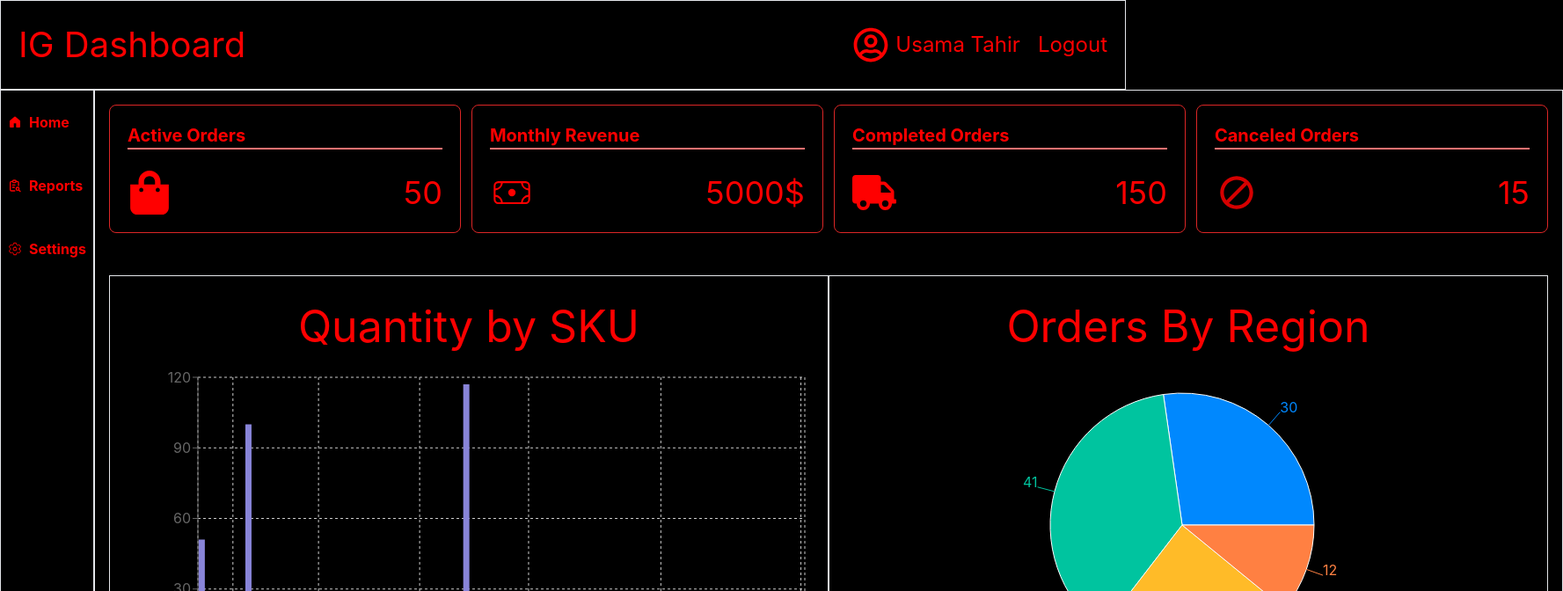
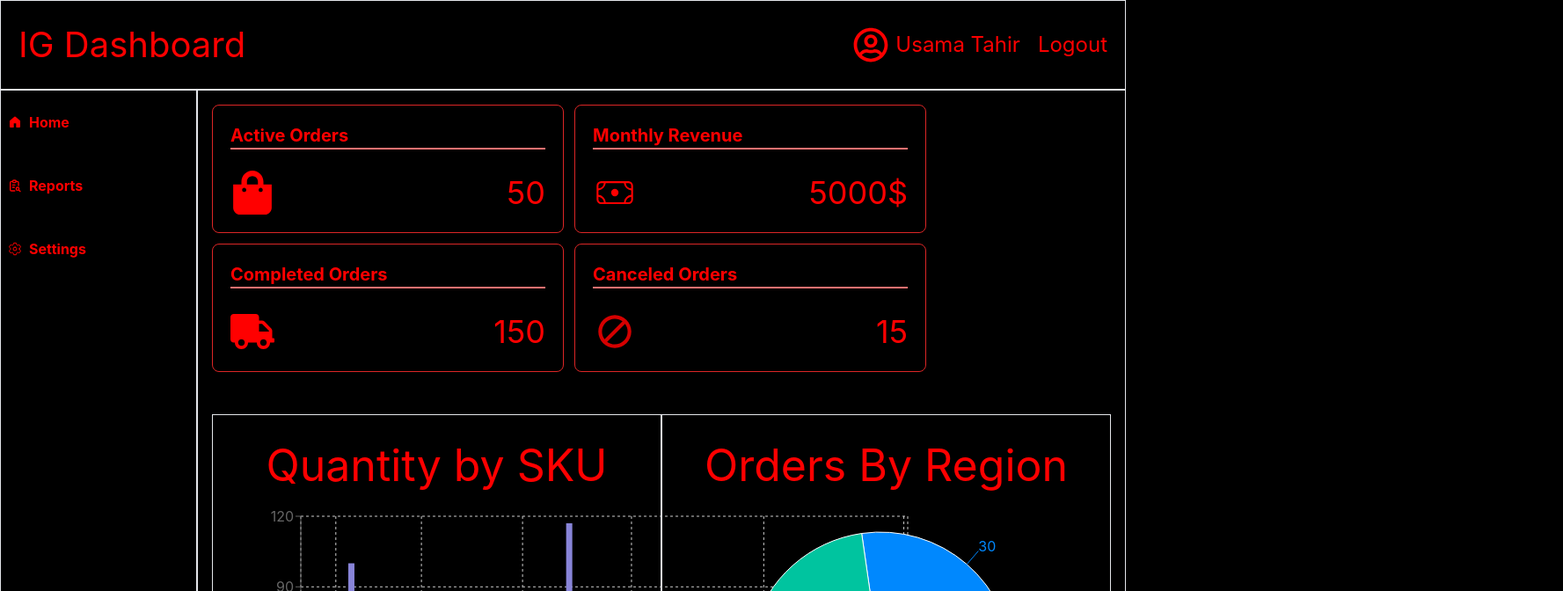
Before and after one commit to UsamaAbbasi12/ig_tech_test, a React (Vite) app: page /dashboard in a window 1280 px wide. Shown: the top 672 px of the page at 88% size, 1777 px wide, since content can reach past the window. Built offline with nearby package versions, Linux system fonts and the light colour scheme.

Commit message:
Home Page With Charts

```diff
--- a/src/Components/Dashboard/Home.jsx
+++ b/src/Components/Dashboard/Home.jsx
@@ -9,7 +9,7 @@ import { PiechartComponent } from "../DataVisualization/PiechartComponent";
 function Home() {
   return (
     <div>
-      <div className="flex gap-3">
+      <div className="flex gap-3 flex-wrap">
         <Card title="Active Orders" icon={<FaShoppingBag />} value={50} />
         <Card
           title="Monthly Revenue"
@@ -20,7 +20,7 @@ function Home() {
         <Card title="Completed Orders" icon={<FaTruck />} value={150} />
         <Card title="Canceled Orders" icon={<FcCancel />} value={15} />
       </div>
-      <div className="mt-12 flex">
+      <div className="mt-12 flex sm:flex-col md:flex-row flex-wrap">
         <div className="border sm:w-[100%] md:w-[50%] p-5">
           <Chart />
         </div>
```
